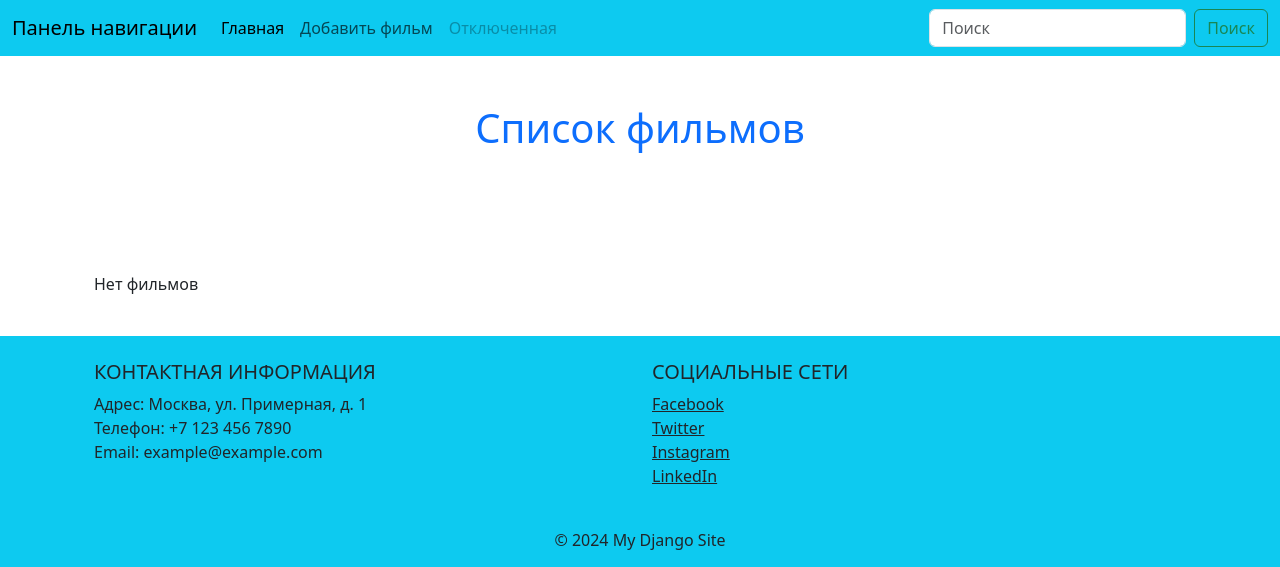
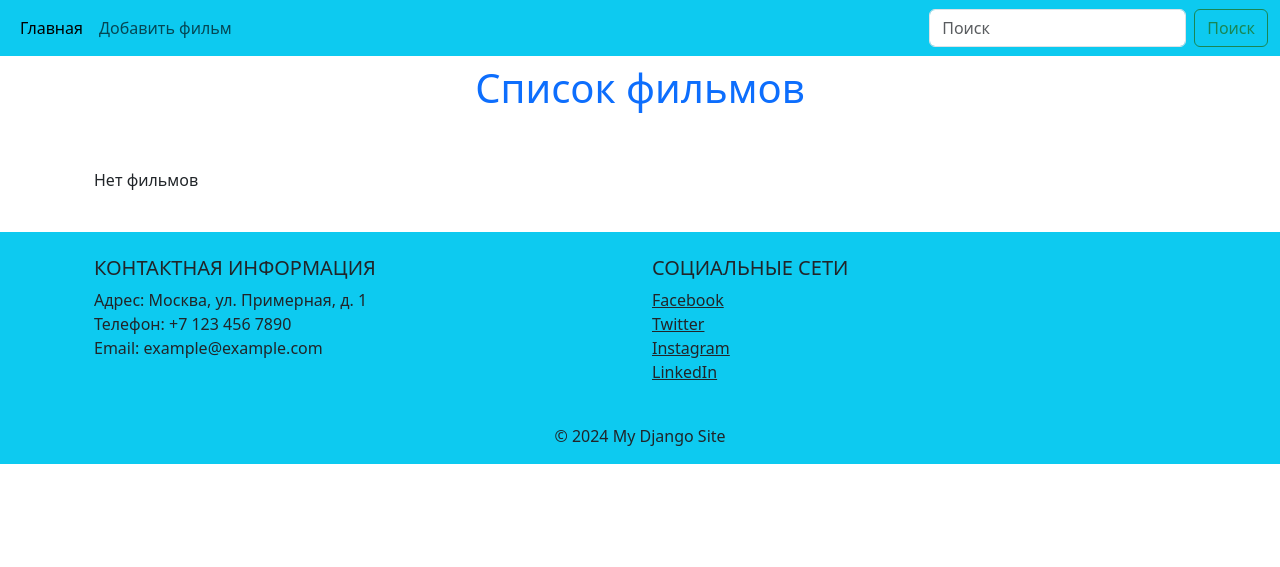
Before and after one commit to janisfs/Django_mov_project_2, a Django app: page / in a window 1280 px wide. Shown: the top 567 px of the page. Run offline with Django 5.2, Linux system fonts and the light colour scheme; data that the repository does not hold is empty.

Commit message:
solve some mistakes

```diff
--- a/my_mov_project/films/templates/films/add_film.html
+++ b/my_mov_project/films/templates/films/add_film.html
@@ -3,7 +3,7 @@
 {% block title %}Добавление фильма{% endblock %}
 
 {% block content %}
-<div class="container py-5">
+<div class="container py-2">
     <h1 class="mb-4 text-center text-primary">Добавить фильм</h1>
     <form method="post" enctype="multipart/form-data" action="{% url 'films:add_film' %}">
         {% csrf_token %}
--- a/my_mov_project/films/templates/films/films.html
+++ b/my_mov_project/films/templates/films/films.html
@@ -7,10 +7,10 @@
 {% block content %}
   <!-- содержимое страницы films -->
     <!--<div class="container">-->
-        <div class="container py-5">
+        <div class="container py-2">
             <h1 class="mb-4 text-center text-primary">Список фильмов</h1>
         </div>
-        <div class="container mt-5">
+        <div class="container mt-2">
             <div class="row mt-4">
                 {% if films %}
                     {% for film in films %}
--- a/my_mov_project/films/views.py
+++ b/my_mov_project/films/views.py
@@ -39,7 +39,7 @@ def films_detail(request, film_id):
         'film': film,
         'comments': comments,
         'form': form,
-        'test_message': 'Это тестовая строка'
+        # 'test_message': 'Это тестовая строка'
     })
 
 
--- a/my_mov_project/my_mov_project/templates/my_mov_project/nav.html
+++ b/my_mov_project/my_mov_project/templates/my_mov_project/nav.html
@@ -1,7 +1,7 @@
 <!-- templates/my_mov_project/nav.html -->
 <nav class="navbar navbar-expand-lg bg-info">
   <div class="container-fluid">
-    <a class="navbar-brand" href="#">Панель навигации</a>
+    <a class="navbar-brand" href="#" style="display: none;">Панель навигации</a>
     <button class="navbar-toggler" type="button" data-bs-toggle="collapse" data-bs-target="#navbarTogglerDemo02" aria-controls="navbarTogglerDemo02" aria-expanded="false" aria-label="Переключатель навигации">
       <span class="navbar-toggler-icon"></span>
     </button>
@@ -14,7 +14,7 @@
           <a class="nav-link" href="{% url 'films:add_film' %}">Добавить фильм</a>
         </li>
         <li class="nav-item">
-          <a class="nav-link disabled">Отключенная</a>
+          <a class="nav-link disabled" style="display: none;">Отключенная</a>
         </li>
       </ul>
       <form class="d-flex" role="search">
```
